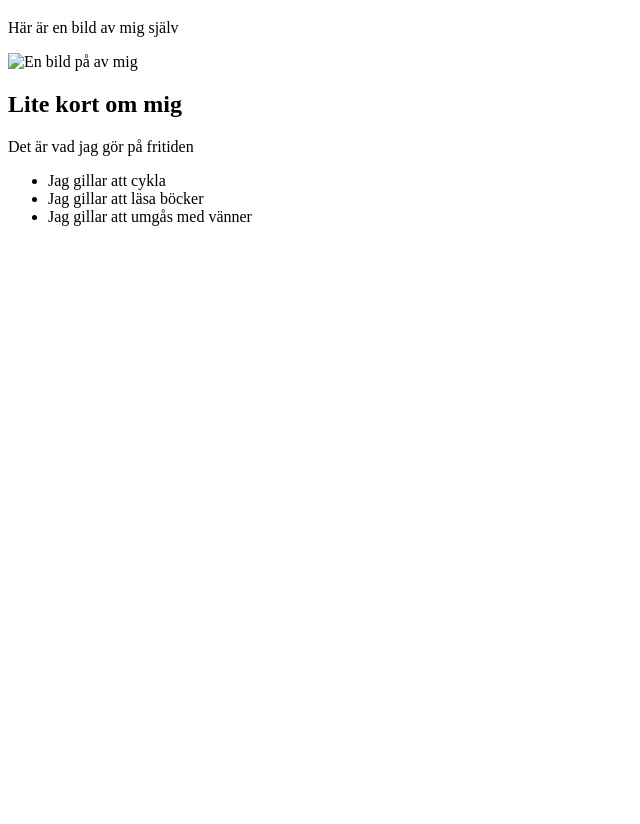
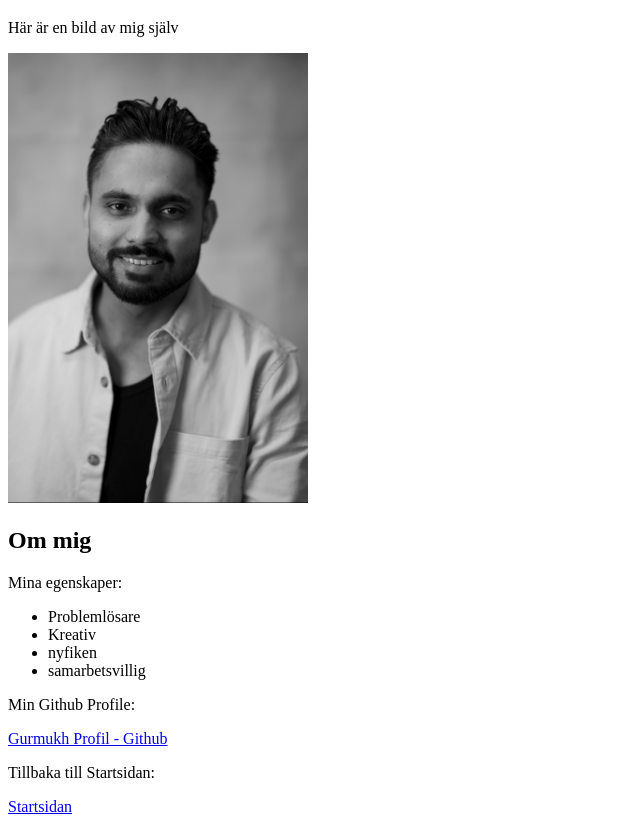
Before and after one commit to FredrikaClaesson/Hackaton-, a plain HTML site: page Gurmukh.html in a window 1280 px wide. Shown: the part 61-885 px from the top of the page, without its empty margins (0-640 px from the left). Before the commit the page ends 800 px from the top, so only its background shows below. Drawn offline with Linux system fonts and the light colour scheme.

Commit message:
Nya filer

```diff
--- a/Gurmukh.html
+++ b/Gurmukh.html
@@ -4,23 +4,31 @@
     <meta charset="UTF-8">
     <meta name="viewport" content="width=device-width, initial-scale=1.0">
     <title>Document</title>
+    <link rel="stylesheet" href="style.css">
 </head>
 <body>
     <header>
         <h1> Gurmukh</h1>
         <p> Här är en bild av mig själv </p>
         <img src="singh.bild.jpeg" alt="En bild på av mig">
+
     </header>
     <main>
-        <h2> Lite kort om mig </h2>
+        <h2> Om mig </h2>
         <section>
-            <p> Det är vad jag gör på fritiden </p>
+            <p> Mina egenskaper: </p>
             <ul>
-                <li> Jag gillar att cykla </li>
-                <li> Jag gillar att läsa böcker </li>
-                <li> Jag gillar att umgås med vänner </li>
+                <li> Problemlösare </li>
+                <li> Kreativ </li>
+                <li> nyfiken </li>
+                <li>samarbetsvillig</li>
 
         </section>
+        <nav><p>Min Github Profile: </p>
+        <a href="https://github.com/Gurisingh-web" target="_blank">Gurmukh Profil - Github</a>
+        <p>Tillbaka till Startsidan: </p>
+        <a href="https://github.com/FredrikaClaesson/Hackaton-/branches">Startsidan</a>
+        </nav>
     </main>
 </body>
 </html>
--- /dev/null
+++ b/Style.css
@@ -0,0 +1 @@
+img{width: 300px;}
```
Also changed, not shown: index.html (deleted), singh.bild.jpeg (added).
